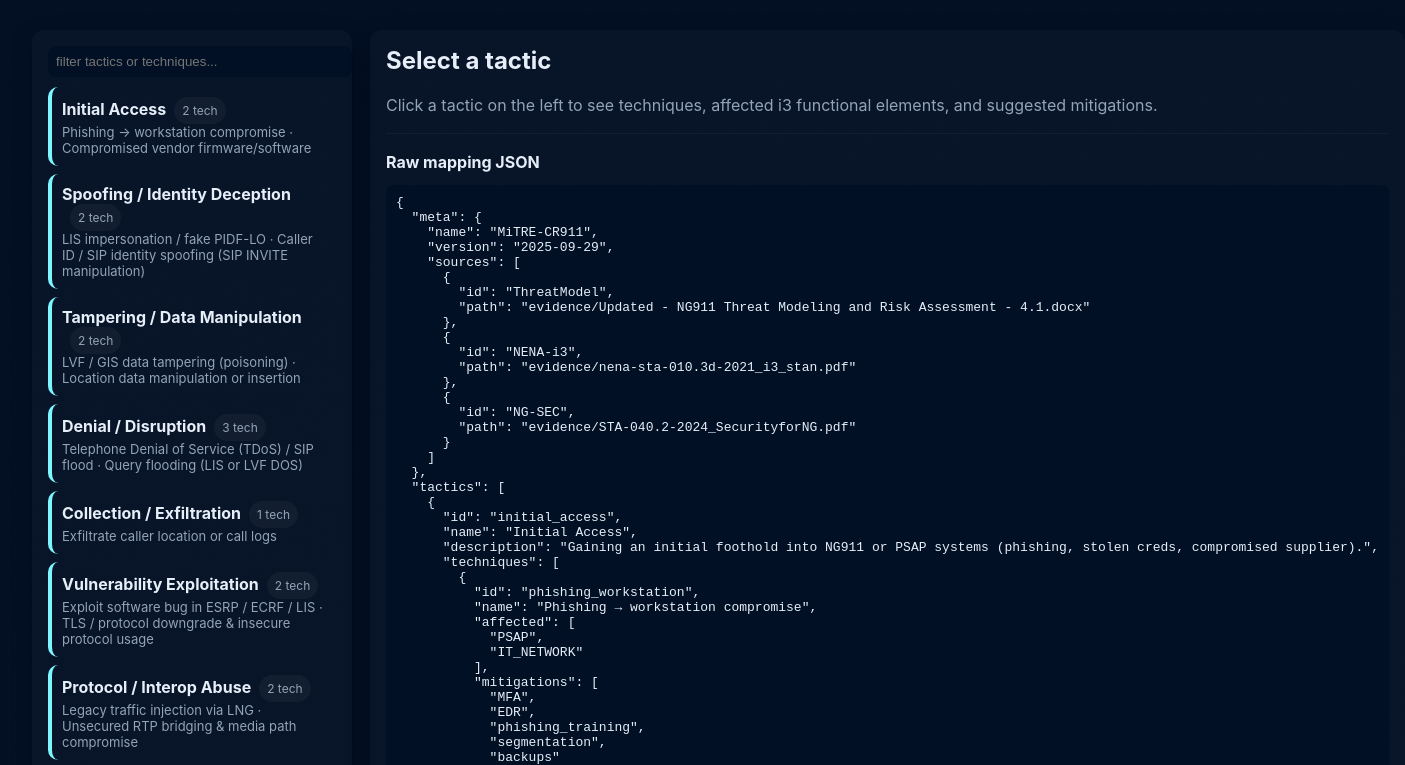
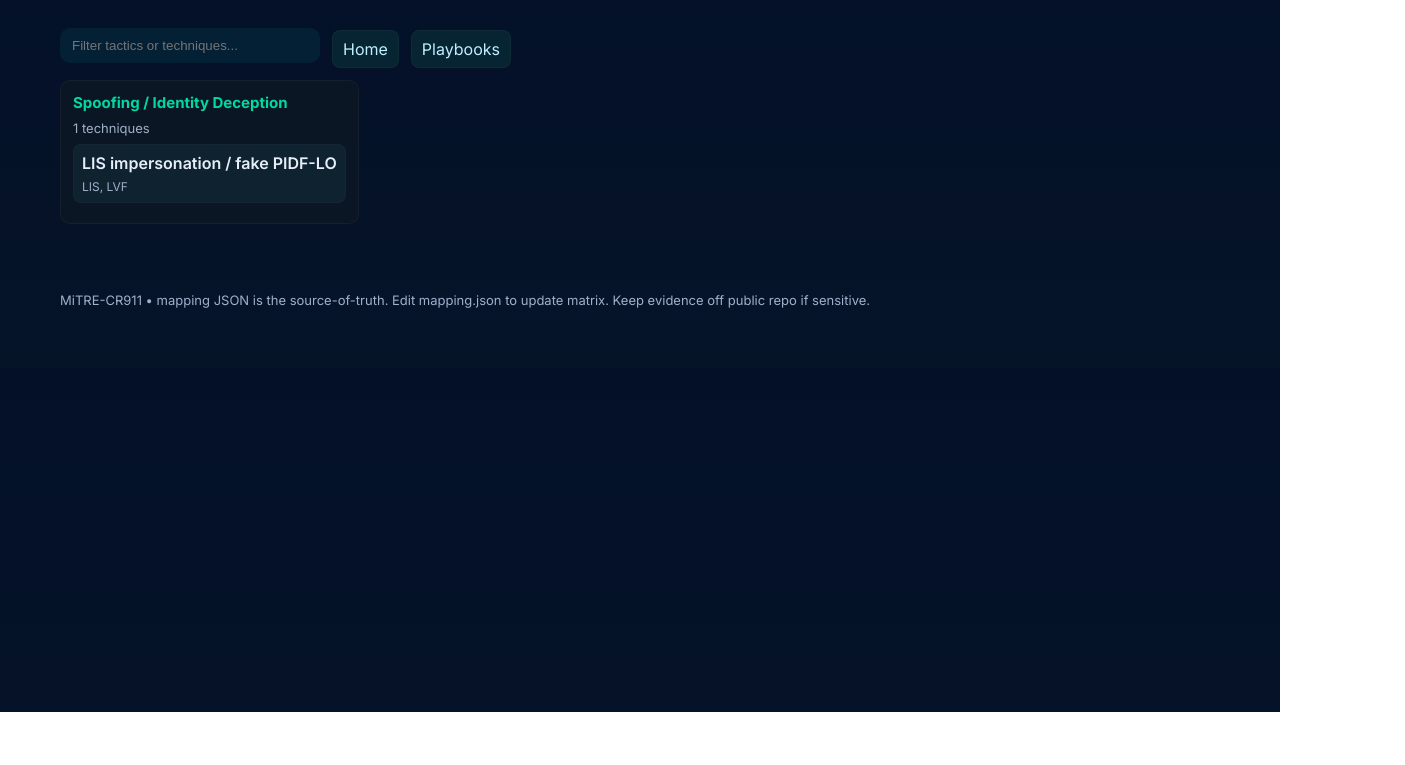
Before and after one commit to omarrrefai/cr911-threat-mapping, a plain HTML site: page mitre-cr911.html in a window 1280 px wide. Shown: the part 88-853 px from the top of the page, 1405 px wide, since content can reach past the window. After the commit the page ends 800 px from the top, so only its background shows below. Drawn offline with Linux system fonts and the light colour scheme.

Commit message:
Improve readability

```diff
--- a/mapping.json
+++ b/mapping.json
@@ -1,338 +1,24 @@
 {
   "meta": {
     "name": "MiTRE-CR911",
-    "version": "2025-09-29",
-    "sources": [
-      {
-        "id": "ThreatModel",
-        "path": "evidence/Updated - NG911 Threat Modeling and Risk Assessment - 4.1.docx"
-      },
-      {
-        "id": "NENA-i3",
-        "path": "evidence/nena-sta-010.3d-2021_i3_stan.pdf"
-      },
-      {
-        "id": "NG-SEC",
-        "path": "evidence/STA-040.2-2024_SecurityforNG.pdf"
-      }
-    ]
+    "version": "2025-09-29"
   },
   "tactics": [
     {
-      "id": "initial_access",
-      "name": "Initial Access",
-      "description": "Gaining an initial foothold into NG911 or PSAP systems (phishing, stolen creds, compromised supplier).",
-      "techniques": [
-        {
-          "id": "phishing_workstation",
-          "name": "Phishing \u2192 workstation compromise",
-          "affected": [
-            "PSAP",
-            "IT_NETWORK"
-          ],
-          "mitigations": [
-            "MFA",
-            "EDR",
-            "phishing_training",
-            "segmentation",
-            "backups"
-          ],
-          "evidence": "\ue200filecite\ue202turn2file3\ue202L11-L16\ue201"
-        },
-        {
-          "id": "supply_chain_component",
-          "name": "Compromised vendor firmware/software",
-          "affected": [
-            "ESInet",
-            "NGCS",
-            "LIS",
-            "ESRP"
-          ],
-          "mitigations": [
-            "SBOM",
-            "vendor-security-checks",
-            "version_lifecycle_monitoring",
-            "code_signing"
-          ],
-          "evidence": "\ue200filecite\ue202turn2file14\ue202L43-L56\ue201"
-        }
-      ]
-    },
-    {
       "id": "spoofing",
       "name": "Spoofing / Identity Deception",
-      "description": "Impersonation of components, caller identity spoofing, fake PIDF-LO.",
       "techniques": [
         {
           "id": "lis_impersonation",
           "name": "LIS impersonation / fake PIDF-LO",
           "affected": [
             "LIS",
-            "LVF",
-            "ECRF",
-            "PSAP"
-          ],
-          "mitigations": [
-            "mTLS",
-            "JWS_signing",
-            "certificate_validation",
-            "mutual_authentication",
-            "strict_endpoint_whitelists"
-          ],
-          "evidence": "\ue200filecite\ue202turn2file1\ue202L49-L52\ue201"
-        },
-        {
-          "id": "caller_id_spoof",
-          "name": "Caller ID / SIP identity spoofing (SIP INVITE manipulation)",
-          "affected": [
-            "BCF",
-            "ESRP",
-            "BCF(Egress)",
-            "PSAP"
-          ],
-          "mitigations": [
-            "STIR_SHAKEN",
-            "BCF_ingress_validation",
-            "SIP_HEADER_VALIDATION",
-            "rate_limiting"
-          ],
-          "evidence": "\ue200filecite\ue202turn2file9\ue202L27-L33\ue201"
-        }
-      ]
-    },
-    {
-      "id": "tampering",
-      "name": "Tampering / Data Manipulation",
-      "techniques": [
-        {
-          "id": "lvf_gis_poison",
-          "name": "LVF / GIS data tampering (poisoning)",
-          "affected": [
-            "LVF",
-            "ECRF",
-            "PRF"
-          ],
-          "mitigations": [
-            "version_management",
-            "integrity_checks",
-            "access_control",
-            "auditing",
-            "data_signing"
-          ],
-          "evidence": "\ue200filecite\ue202turn2file12\ue202L15-L19\ue201"
-        },
-        {
-          "id": "lis_data_tamper",
-          "name": "Location data manipulation or insertion",
-          "affected": [
-            "LIS",
-            "ECRF",
-            "PSAP"
-          ],
-          "mitigations": [
-            "access_control",
-            "JWS_location_signatures",
-            "LVF_validation",
-            "query_rate_limit"
-          ],
-          "evidence": "\ue200filecite\ue202turn2file8\ue202L9-L16\ue201"
-        }
-      ]
-    },
-    {
-      "id": "denial",
-      "name": "Denial / Disruption",
-      "techniques": [
-        {
-          "id": "tdos_sip_flood",
-          "name": "Telephone Denial of Service (TDoS) / SIP flood",
-          "affected": [
-            "BCF",
-            "ESRP",
-            "BCF(ingress)",
-            "PSAP",
-            "LPG"
-          ],
-          "mitigations": [
-            "rate_limiting",
-            "upstream_filtering",
-            "call_filtering_tools",
-            "scrubbing_services",
-            "capacity_planning"
-          ],
-          "evidence": "\ue200filecite\ue202turn2file5\ue202L41-L46\ue201"
-        },
-        {
-          "id": "lis_query_flood",
-          "name": "Query flooding (LIS or LVF DOS)",
-          "affected": [
-            "LIS",
-            "LVF",
-            "ECRF"
-          ],
-          "mitigations": [
-            "redundancy",
-            "rate_limit",
-            "input_validation",
-            "monitoring"
-          ],
-          "evidence": "\ue200filecite\ue202turn2file8\ue202L15-L16\ue201"
-        },
-        {
-          "id": "lpg_isolation",
-          "name": "DoS-induced isolation of legacy PSAPs (LPG failure)",
-          "affected": [
-            "LPG",
-            "LNG",
-            "PSAP"
-          ],
-          "mitigations": [
-            "redundant_LPGs",
-            "secure_config",
-            "monitoring",
-            "fallback_routes"
-          ],
-          "evidence": "\ue200filecite\ue202turn2file13\ue202L51-L55\ue201"
-        }
-      ]
-    },
-    {
-      "id": "exfiltration",
-      "name": "Collection / Exfiltration",
-      "techniques": [
-        {
-          "id": "data_exfil_lis",
-          "name": "Exfiltrate caller location or call logs",
-          "affected": [
-            "LIS",
-            "PSAP_BACKEND",
-            "LOGGING_SERVICE"
-          ],
-          "mitigations": [
-            "encryption_at_rest",
-            "rbac",
-            "audit_logging",
-            "anomaly_detection"
-          ],
-          "evidence": "\ue200filecite\ue202turn2file8\ue202L13-L16\ue201"
-        }
-      ]
-    },
-    {
-      "id": "vuln_exploit",
-      "name": "Vulnerability Exploitation",
-      "techniques": [
-        {
-          "id": "sw_bugs_esrp",
-          "name": "Exploit software bug in ESRP / ECRF / LIS",
-          "affected": [
-            "ESRP",
-            "ECRF",
-            "LIS",
             "LVF"
           ],
           "mitigations": [
-            "patch_management",
-            "secure_code_review",
-            "vuln_scanning",
-            "runtime_monitoring"
+            "mTLS"
           ],
-          "evidence": "\ue200filecite\ue202turn2file10\ue202L19-L29\ue201"
-        },
-        {
-          "id": "protocol_downgrade",
-          "name": "TLS / protocol downgrade & insecure protocol usage",
-          "affected": [
-            "ALL_ESINET_SERVICES"
-          ],
-          "mitigations": [
-            "TLS_1.2+_with_PFS",
-            "deprecate_tls10_11",
-            "cipher_hardening"
-          ],
-          "evidence": "\ue200filecite\ue202turn2file14\ue202L1-L9\ue201"
-        }
-      ]
-    },
-    {
-      "id": "protocol_interop",
-      "name": "Protocol / Interop Abuse",
-      "techniques": [
-        {
-          "id": "legacy_protocol_injection",
-          "name": "Legacy traffic injection via LNG",
-          "affected": [
-            "LNG",
-            "LPG",
-            "ESInet"
-          ],
-          "mitigations": [
-            "protocol_conformance_checks",
-            "input_validation",
-            "endpoint_whitelist",
-            "STIR_SHAKEN_where_applicable"
-          ],
-          "evidence": "\ue200filecite\ue202turn2file13\ue202L25-L37\ue201"
-        },
-        {
-          "id": "rtp_injection",
-          "name": "Unsecured RTP bridging & media path compromise",
-          "affected": [
-            "LPG",
-            "PSAP",
-            "LOGGING_SERVICE"
-          ],
-          "mitigations": [
-            "SRTP",
-            "SRTCP",
-            "media_encryption",
-            "logging_security"
-          ],
-          "evidence": "\ue200filecite\ue202turn2file13\ue202L69-L79\ue201"
-        }
-      ]
-    },
-    {
-      "id": "insider",
-      "name": "Insider / Misconfiguration",
-      "techniques": [
-        {
-          "id": "misconfig_admin",
-          "name": "Misconfiguration or human error (admin mistake)",
-          "affected": [
-            "ALL_FUNCTIONAL_ELEMENTS"
-          ],
-          "mitigations": [
-            "configuration_hardening",
-            "rbac",
-            "change_control",
-            "audit_reviews",
-            "staff_training"
-          ],
-          "evidence": "\ue200filecite\ue202turn2file10\ue202L31-L41\ue201"
-        }
-      ]
-    },
-    {
-      "id": "impact",
-      "name": "Impact / Ransom / Destruction",
-      "techniques": [
-        {
-          "id": "ransomware_psap",
-          "name": "Ransomware / malware targeting PSAP",
-          "affected": [
-            "PSAP",
-            "PSAP_WORKSTATIONS",
-            "IT_NETWORK"
-          ],
-          "mitigations": [
-            "segmentation",
-            "backups_3_2_1",
-            "EDR",
-            "offline_backups",
-            "incident_response_playbooks"
-          ],
-          "evidence": "\ue200filecite\ue202turn2file3\ue202L41-L49\ue201"
+          "evidence": "example"
         }
       ]
     }
--- a/mitre-cr911.html
+++ b/mitre-cr911.html
@@ -1,33 +1,39 @@
 <!doctype html>
 <html lang="en">
 <head>
-<meta charset="utf-8"/>
-<title>MiTRE-CR911 — Mapping i3 Threat & Response</title>
-<meta name="viewport" content="width=device-width,initial-scale=1"/>
+<meta charset="utf-8" />
+<meta name="viewport" content="width=device-width,initial-scale=1" />
+<title>MiTRE-CR911 — Matrix view</title>
+<link rel="stylesheet" href="https://fonts.googleapis.com/css2?family=Inter:wght@300;400;600;700&display=swap">
 <style>
   :root{
-    --bg:#0f1724; --card:#0b1220; --accent:#00d9a3; --muted:#94a3b8;
-    --high:#ff6b6b; --med:#ffb86b; --low:#7ef6ff;
-    font-family:Inter, system-ui, -apple-system, 'Segoe UI', Roboto, 'Helvetica Neue', Arial;
+    --bg:#061226; --panel:#0b1624; --muted:#9fb0c9; --accent:#00d9a3; --card:#0f2230;
+    --cell-border: rgba(255,255,255,0.04);
+    --glass: linear-gradient(180deg, rgba(255,255,255,0.02), rgba(255,255,255,0.01));
   }
-  body{margin:0;background:linear-gradient(180deg,#031024 0%, #061428 100%);color:#e6eef8}
-  header{padding:28px 32px;display:flex;align-items:center;gap:18px}
-  header h1{margin:0;font-size:20px;color:var(--accent)}
-  .wrap{display:grid;grid-template-columns:320px 1fr;gap:18px;padding:18px 32px}
-  .panel{background:linear-gradient(180deg,rgba(255,255,255,0.02),rgba(255,255,255,0.01));padding:16px;border-radius:12px;box-shadow:0 6px 18px rgba(2,6,23,0.6)}
-  .tactic{padding:10px;border-radius:10px;margin-bottom:8px;cursor:pointer}
-  .tactic:hover{filter:brightness(1.06)}
-  .badge{display:inline-block;padding:6px 8px;border-radius:999px;background:rgba(255,255,255,0.04);font-size:12px;color:var(--muted);margin-left:8px}
-  .tech{margin:10px 0;padding:10px;border-radius:8px;background:rgba(255,255,255,0.02)}
-  .fe{display:inline-block;padding:6px 8px;border-radius:6px;margin-right:6px;font-size:12px;background:rgba(255,255,255,0.03)}
-  footer{padding:18px 32px;color:var(--muted);font-size:13px}
-  .legend{display:flex;gap:8px;align-items:center}
-  .pill{padding:6px 10px;border-radius:999px}
-  .risk-high{background:linear-gradient(90deg,#ff6b6b66,#ff3b3b22)}
-  .risk-med{background:linear-gradient(90deg,#ffb86b66,#ff9a3b22)}
-  .risk-low{background:linear-gradient(90deg,#7ef6ff66,#3be8ff22)}
-  .search{width:100%;padding:8px;border-radius:8px;border:0;background:#021025;color:#cfe8ff;margin-bottom:10px}
-  pre{background:#021025;padding:10px;border-radius:8px;overflow:auto}
+  *{box-sizing:border-box}
+  body{margin:0;background:linear-gradient(180deg,#031028 0%,#061428 100%);font-family:Inter,system-ui,-apple-system,Segoe UI,Roboto,Arial;color:#e6eef8}
+  header{padding:28px 32px;display:flex;align-items:center;gap:16px}
+  header h1{margin:0;color:var(--accent);font-size:20px}
+  .wrap{padding:10px 20px 40px;max-width:1200px;margin:0 auto}
+  .controls{display:flex;gap:12px;align-items:center;margin-bottom:12px}
+  .search{padding:10px 12px;border-radius:10px;border:0;background:#042034;color:#cfe8ff;min-width:260px}
+  .matrix{display:flex;gap:8px;overflow:auto;padding-bottom:8px}
+  .column{min-width:220px;background:var(--panel);border-radius:10px;padding:12px;border:1px solid var(--cell-border)}
+  .col-title{font-weight:700;margin:0 0 8px;color:var(--accent);font-size:15px}
+  .col-sub{color:var(--muted);font-size:13px;margin-bottom:8px}
+  .cell{background:var(--card);padding:8px;border-radius:8px;margin-bottom:8px;border:1px solid rgba(255,255,255,0.02);cursor:pointer;transition:transform .12s, box-shadow .12s}
+  .cell:hover{transform:translateY(-4px);box-shadow:0 8px 24px rgba(0,0,0,0.6)}
+  .cell .name{font-weight:600}
+  .cell .meta{font-size:12px;color:var(--muted);margin-top:6px}
+  aside.panel{position:fixed;right:20px;top:90px;width:420px;max-height:76vh;overflow:auto;padding:16px;border-radius:12px;background:var(--panel);border:1px solid var(--cell-border)}
+  aside.panel h2{margin:0 0 8px;color:var(--accent)}
+  aside.panel .affected{display:flex;flex-wrap:wrap;gap:6px;margin:8px 0}
+  .tag{background:rgba(255,255,255,0.03);padding:6px 8px;border-radius:8px;font-size:12px;color:var(--muted)}
+  .btn{display:inline-block;padding:8px 10px;border-radius:8px;background:#072432;border:1px solid rgba(255,255,255,0.03);color:#bfefff;text-decoration:none;margin-top:8px}
+  pre.json{background:#031323;padding:8px;border-radius:8px;color:#cfe8ff;overflow:auto;max-height:220px}
+  footer{max-width:1200px;margin:20px auto 60px;padding:0 20px;color:var(--muted);font-size:13px}
+  @media(max-width:1000px){ aside.panel{position:static;width:auto;margin-top:16px} .wrap{padding-bottom:80px} }
 </style>
 </head>
 <body>
@@ -37,106 +43,136 @@
     <path d="M6 12h12M12 6v12" stroke="#00d9a3" stroke-width="1.6" stroke-linecap="round"/>
   </svg>
   <div>
-    <h1>MiTRE-CR911 — Mapping i3 Threat & Response</h1>
-    <div style="color:var(--muted);font-size:13px">Interactive mapping (editable JSON) — designed for PSAP / ESInet threat briefings</div>
+    <h1>MiTRE-CR911 — Matrix view (i3 mapping)</h1>
+    <div style="color:var(--muted);font-size:13px">Click any cell to show technique details and playbook</div>
   </div>
 </header>
 
 <div class="wrap">
-  <aside class="panel">
-    <input class="search" placeholder="filter tactics or techniques..." id="q"/>
-    <div id="tacticsList"></div>
-    <div style="margin-top:12px;color:var(--muted);font-size:13px">
-      <strong>Legend</strong>
-      <div class="legend" style="margin-top:6px">
-        <span class="pill risk-high">High / Critical</span>
-        <span class="pill risk-med">Medium</span>
-        <span class="pill risk-low">Low</span>
-      </div>
-    </div>
+  <div class="controls">
+    <input id="q" class="search" placeholder="Filter tactics or techniques..." />
+    <a class="btn" href="index.html">Home</a>
+    <a class="btn" href="playbooks/index.html">Playbooks</a>
+  </div>
+
+  <div class="matrix" id="matrix"></div>
+
+  <aside class="panel" id="panel" aria-hidden="true" style="display:none;">
+    <h2 id="panel-title">Technique</h2>
+    <div id="panel-desc" style="color:var(--muted);margin-top:6px"></div>
+    <div style="margin-top:10px"><strong>Affected</strong></div>
+    <div class="affected" id="panel-affected"></div>
+    <div style="margin-top:10px"><strong>Mitigations</strong></div>
+    <div class="affected" id="panel-mitigations"></div>
+    <div style="margin-top:10px"><strong>Evidence</strong></div>
+    <div style="color:var(--muted);font-size:13px" id="panel-evidence"></div>
+    <a id="panel-playbook" class="btn" href="#" target="_blank">Open playbook</a>
+    <div style="margin-top:12px"><strong>Raw (technique)</strong></div>
+    <pre class="json" id="panel-raw"></pre>
   </aside>
 
-  <main class="panel" id="details">
-    <h2 style="margin-top:0" id="title">Select a tactic</h2>
-    <div id="content" style="color:var(--muted)">Click a tactic on the left to see techniques, affected i3 functional elements, and suggested mitigations.</div>
-    <hr style="margin:18px 0;border:none;border-top:1px solid rgba(255,255,255,0.04)"/>
-    <div>
-      <strong>Raw mapping JSON</strong>
-      <pre id="raw"></pre>
-    </div>
-  </main>
+  <div id="mobilePanel" style="display:none"></div>
 </div>
 
-<footer>
-  Sources: NENA i3 (i3), NENA NG-SEC, and Threat Modeling doc. (This UI is editable; update mapping.json or paste JSON into the developer console to change.)
-</footer>
+<footer>MiTRE-CR911 • mapping JSON is the source-of-truth. Edit mapping.json to update matrix. Keep evidence off public repo if sensitive.</footer>
 
 <script>
-  const DEFAULT_PATH = 'mapping.json';
-  async function load(){
-    let mapping = null;
+  async function loadMapping(){
     try{
-      const res = await fetch(DEFAULT_PATH,{cache:"no-store"});
-      if(res.ok) mapping = await res.json();
+      const res = await fetch('mapping.json', { cache: 'no-store' });
+      if(!res.ok) throw new Error('fetch failed');
+      const data = await res.json();
+      return data;
     }catch(e){
-      // fallback to embedded default if fetch fails
-    }
-    if(!mapping){
-      mapping = {"tactics":[]};
-    }
-    window.mapping = mapping;
-    renderList(mapping.tactics || []);
-    document.getElementById('raw').textContent = JSON.stringify(mapping,null,2);
-  }
-
-  function renderList(tactics){
-    const container = document.getElementById('tacticsList');
-    container.innerHTML = '';
-    const q = document.getElementById('q');
-    q.oninput = ()=> renderList(filterTactics(q.value));
-    for(const t of tactics){
-      const div = document.createElement('div');
-      div.className = 'tactic';
-      div.style.borderLeft = t.risk==='high' ? '4px solid #ff6b6b' : t.risk==='med' ? '4px solid #ffb86b' : '4px solid #7ef6ff';
-      div.innerHTML = `<strong>${t.name}</strong><span class="badge">${(t.techniques||[]).length} tech</span><div style="color:var(--muted);font-size:13px">${(t.techniques||[]).map(x=>x.name).slice(0,2).join(' · ')}</div>`;
-      div.onclick = ()=> showTactic(t);
-      container.appendChild(div);
+      console.warn('Could not fetch mapping.json, falling back to embedded mapping.');
+      return {tactics: []};
     }
   }
 
-  function filterTactics(q){
-    if(!q) return window.mapping.tactics || [];
-    q=q.toLowerCase();
-    return (window.mapping.tactics||[]).filter(t=> t.name.toLowerCase().includes(q) || (t.techniques||[]).some(tc=>tc.name.toLowerCase().includes(q)));
+  function createCell(tech, colIndex, techIndex){
+    const div = document.createElement('div');
+    div.className = 'cell';
+    div.dataset.techId = tech.id;
+    div.innerHTML = `<div class="name">${tech.name}</div><div class="meta">${(tech.affected||[]).join(', ')}</div>`;
+    div.onclick = ()=> showTech(tech);
+    return div;
   }
 
-  function showTactic(t){
-    document.getElementById('title').textContent = t.name;
-    const c = document.getElementById('content');
-    c.innerHTML = '';
-    for(const tech of (t.techniques||[])){
-      const div = document.createElement('div');
-      div.className = 'tech';
-      div.innerHTML = `<strong>${tech.name}</strong> <span style="float:right;color:var(--muted)">${(tech.affected||[]).join(', ')}</span>
-        <div style="margin-top:8px;color:var(--muted)">${tech.notes || ''}</div>
-        <div style="margin-top:8px"><em>Mitigations</em>: ${(tech.mitigations||tech.mitigation||[]).join(', ')}</div>`;
-      const fe = document.createElement('div');
-      fe.style.marginTop='8px';
-      (tech.affected||[]).forEach(a=>{
-        const s = document.createElement('span'); s.className='fe'; s.textContent=a; fe.appendChild(s);
-      });
-      div.appendChild(fe);
-      if(tech.evidence){
-        const ev = document.createElement('div');
-        ev.style.marginTop='8px'; ev.style.color='var(--muted)'; ev.style.fontSize='13px';
-        ev.textContent = 'Evidence: ' + tech.evidence;
-        div.appendChild(ev);
+  function createColumn(tactic, idx){
+    const col = document.createElement('div');
+    col.className = 'column';
+    const title = document.createElement('div'); title.className='col-title'; title.textContent = tactic.name;
+    const sub = document.createElement('div'); sub.className='col-sub'; sub.textContent = (tactic.techniques||[]).length + ' techniques';
+    col.appendChild(title); col.appendChild(sub);
+    (tactic.techniques||[]).forEach((tech,i)=>{
+      col.appendChild(createCell(tech, idx, i));
+    });
+    return col;
+  }
+
+  function renderMatrix(mapping){
+    const container = document.getElementById('matrix');
+    container.innerHTML = '';
+    if(!mapping.tactics || mapping.tactics.length===0){
+      container.textContent = 'No tactics found in mapping.json';
+      return;
+    }
+    mapping.tactics.forEach((t,i)=>{
+      container.appendChild(createColumn(t,i));
+    });
+  }
+
+  function showTech(tech){
+    const panel = document.getElementById('panel');
+    document.getElementById('panel-title').textContent = tech.name;
+    document.getElementById('panel-desc').textContent = tech.description || '';
+    const af = document.getElementById('panel-affected');
+    af.innerHTML = '';
+    (tech.affected || []).forEach(a=>{
+      const s = document.createElement('span'); s.className='tag'; s.textContent=a; af.appendChild(s);
+    });
+    const mg = document.getElementById('panel-mitigations');
+    mg.innerHTML=''; (tech.mitigations || tech.mitigation || []).forEach(m=>{ const s=document.createElement('span'); s.className='tag'; s.textContent=m; mg.appendChild(s)});
+    document.getElementById('panel-evidence').textContent = tech.evidence || '';
+    document.getElementById('panel-raw').textContent = JSON.stringify(tech, null, 2);
+    // Playbook link
+    const pb = document.getElementById('panel-playbook');
+    const fname = tech.id + '.md';
+    fetch('playbooks/' + fname, { method: 'HEAD' }).then(r=>{
+      if(r && r.ok){
+        pb.href = 'playbooks/' + fname; pb.style.display='inline-block';
+      } else {
+        pb.style.display='none';
       }
-      c.appendChild(div);
+    }).catch(()=>{ pb.style.display='none' });
+    panel.style.display='block'; panel.setAttribute('aria-hidden','false');
+    if(window.innerWidth < 900){
+      panel.scrollIntoView({behavior:'smooth'});
     }
   }
 
-  load();
+  function applyFilter(q, mapping){
+    if(!q) return mapping;
+    q = q.toLowerCase();
+    const filtered = { tactics: [] };
+    mapping.tactics.forEach(t=>{
+      const techs = (t.techniques||[]).filter(tc => tc.name.toLowerCase().includes(q) || (tc.id||'').toLowerCase().includes(q) || (tc.affected||[]).join(' ').toLowerCase().includes(q));
+      if(t.name.toLowerCase().includes(q) || techs.length>0){
+        const copy = Object.assign({}, t); copy.techniques = techs.length>0 ? techs : t.techniques; filtered.tactics.push(copy);
+      }
+    });
+    return filtered;
+  }
+
+  (async ()=>{
+    const mapping = await loadMapping();
+    renderMatrix(mapping);
+    const q = document.getElementById('q');
+    q.oninput = ()=>{
+      const fm = applyFilter(q.value, mapping);
+      renderMatrix(fm);
+    };
+  })();
 </script>
 </body>
 </html>
```
